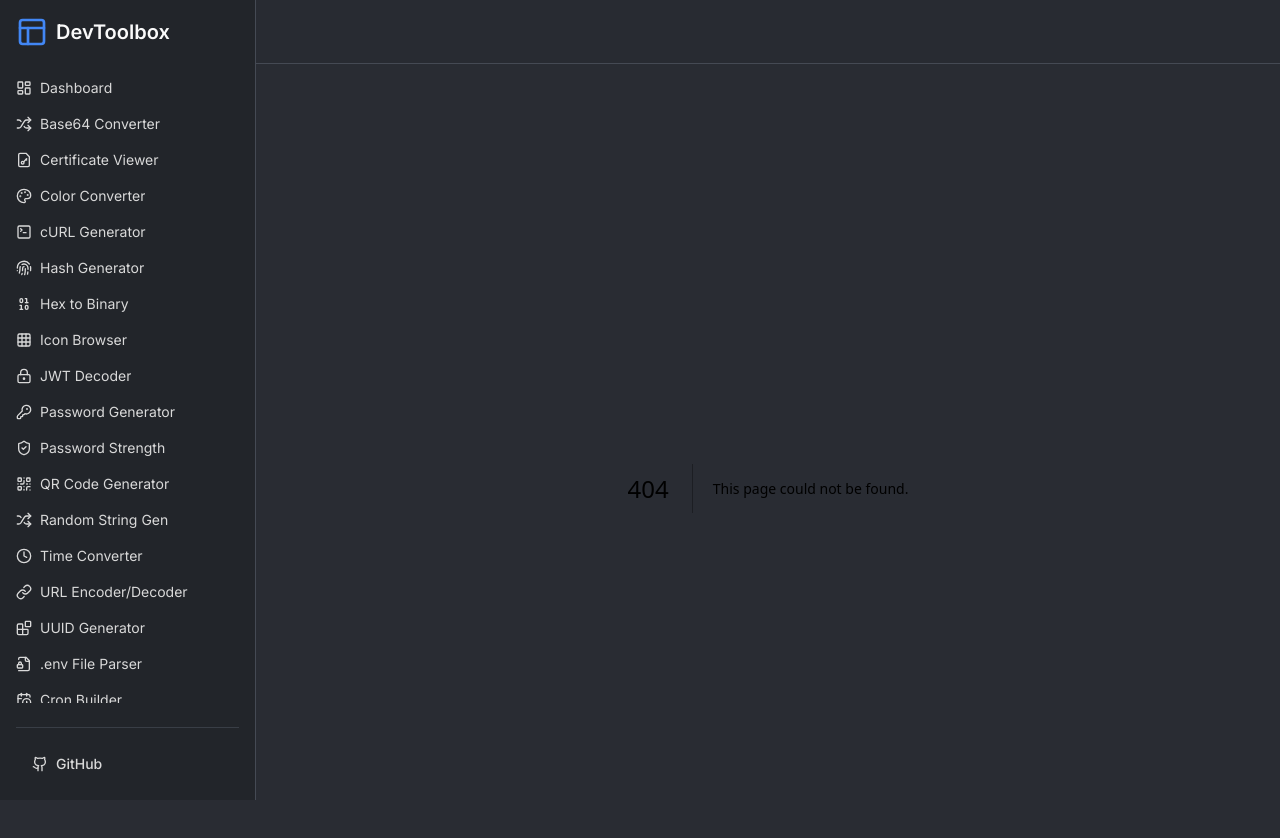
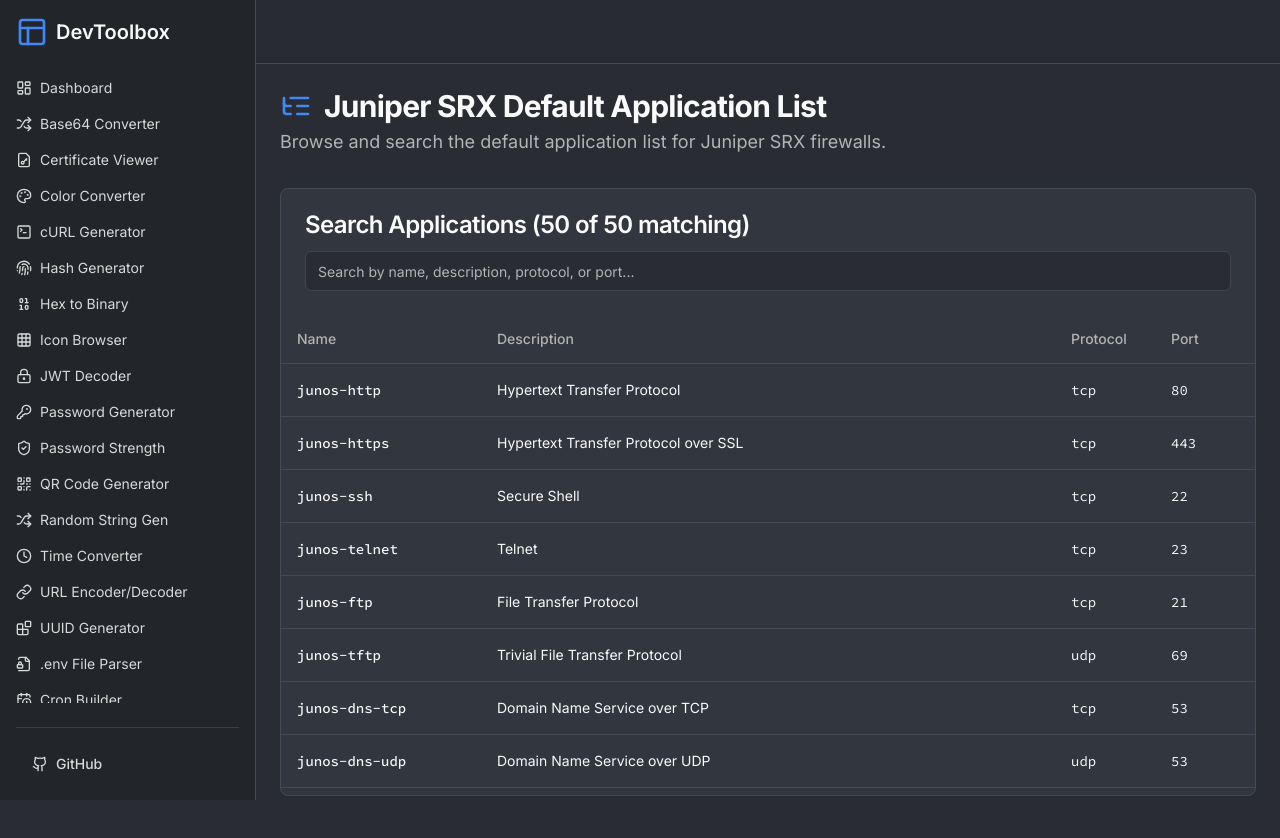
Before and after one commit to i-am-smolli/devtoolbox, a Next.js app: page /networking-tools/juniper-srx-applications in a window 1280 px wide. Before the commit this address had no page. Shown: the top 838 px of the page. Built offline with nearby package versions, Linux system fonts and the light colour scheme.

Commit message:
next new tool: Juniper SRX Default Application List

```diff
--- /dev/null
+++ b/src/app/networking-tools/juniper-srx-applications/layout.tsx
@@ -0,0 +1,16 @@
+import type { Metadata } from "next";
+import type React from "react";
+
+export const metadata: Metadata = {
+  title: "Juniper SRX Default Application List",
+  description:
+    "Browse and search the default application list for Juniper SRX firewalls. Quickly find application details, protocols, and port numbers.",
+};
+
+export default function JuniperSrxApplicationsLayout({
+  children,
+}: {
+  children: React.ReactNode;
+}) {
+  return <>{children}</>;
+}
--- /dev/null
+++ b/src/app/networking-tools/juniper-srx-applications/page.tsx
@@ -0,0 +1,97 @@
+"use client";
+
+import { ListTree } from "lucide-react";
+import { useMemo, useState } from "react";
+import { PageHeader } from "@/components/page-header";
+import { Card, CardContent, CardHeader, CardTitle } from "@/components/ui/card";
+import { Input } from "@/components/ui/input";
+import { ScrollArea } from "@/components/ui/scroll-area";
+import {
+  Table,
+  TableBody,
+  TableCell,
+  TableHead,
+  TableHeader,
+  TableRow,
+} from "@/components/ui/table";
+import { defaultApplications } from "@/lib/juniper-srx-apps";
+
+export default function JuniperSrxApplicationsPage() {
+  const [searchTerm, setSearchTerm] = useState("");
+
+  const filteredApplications = useMemo(() => {
+    if (!searchTerm.trim()) {
+      return defaultApplications;
+    }
+    const lowercasedFilter = searchTerm.toLowerCase();
+    return defaultApplications.filter(
+      (app) =>
+        app.name.toLowerCase().includes(lowercasedFilter) ||
+        app.description.toLowerCase().includes(lowercasedFilter) ||
+        app.protocol.toLowerCase().includes(lowercasedFilter) ||
+        app.port.toString().includes(lowercasedFilter),
+    );
+  }, [searchTerm]);
+
+  return (
+    <div className="flex flex-col">
+      <PageHeader
+        title="Juniper SRX Default Application List"
+        description="Browse and search the default application list for Juniper SRX firewalls."
+        icon={ListTree}
+      />
+      <Card>
+        <CardHeader>
+          <CardTitle className="font-headline">
+            Search Applications ({filteredApplications.length} of{" "}
+            {defaultApplications.length} matching)
+          </CardTitle>
+          <div className="pt-2">
+            <Input
+              type="text"
+              placeholder="Search by name, description, protocol, or port..."
+              value={searchTerm}
+              onChange={(e) => setSearchTerm(e.target.value)}
+              className="w-full"
+              aria-label="Search applications"
+            />
+          </div>
+        </CardHeader>
+        <CardContent className="p-0">
+          <ScrollArea className="h-[calc(100vh-20rem)]">
+            <Table>
+              <TableHeader className="sticky top-0 bg-card">
+                <TableRow>
+                  <TableHead className="w-[200px]">Name</TableHead>
+                  <TableHead>Description</TableHead>
+                  <TableHead className="w-[100px]">Protocol</TableHead>
+                  <TableHead className="w-[100px]">Port</TableHead>
+                </TableRow>
+              </TableHeader>
+              <TableBody>
+                {filteredApplications.length === 0 ? (
+                  <TableRow>
+                    <TableCell colSpan={4} className="h-24 text-center">
+                      No results found for &quot;{searchTerm}&quot;.
+                    </TableCell>
+                  </TableRow>
+                ) : (
+                  filteredApplications.map((app) => (
+                    <TableRow key={app.name}>
+                      <TableCell className="font-medium font-code">
+                        {app.name}
+                      </TableCell>
+                      <TableCell>{app.description}</TableCell>
+                      <TableCell className="font-code">{app.protocol}</TableCell>
+                      <TableCell className="font-code">{app.port}</TableCell>
+                    </TableRow>
+                  ))
+                )}
+              </TableBody>
+            </Table>
+          </ScrollArea>
+        </CardContent>
+      </Card>
+    </div>
+  );
+}
--- a/src/app/page.tsx
+++ b/src/app/page.tsx
@@ -20,6 +20,7 @@
   KeyRound,
   LayoutDashboard,
   Link as LinkIcon,
+  ListTree,
   LockKeyhole,
   Minimize2,
   Network,
@@ -255,6 +256,12 @@
     href: "/dev-tools/icon-browser",
     icon: Grid,
   },
+  {
+    title: "Juniper SRX App List",
+    description: "Browse the default application list for Juniper SRX.",
+    href: "/networking-tools/juniper-srx-applications",
+    icon: ListTree,
+  },
 ];
 
 export default function DashboardPage() {
--- a/src/app/sitemap.ts
+++ b/src/app/sitemap.ts
@@ -39,6 +39,7 @@
   "/dev-tools/jwt-decoder",
   "/text-tools/lorem-ipsum-generator",
   "/dev-tools/icon-browser",
+  "/networking-tools/juniper-srx-applications",
 ];
 
 export default function sitemap(): MetadataRoute.Sitemap {
--- a/src/components/layout/main-nav.tsx
+++ b/src/components/layout/main-nav.tsx
@@ -21,6 +21,7 @@
   KeyRound,
   LayoutDashboard,
   Link as LinkIcon,
+  ListTree,
   LockKeyhole,
   Minimize2,
   Network,
@@ -134,6 +135,11 @@
     icon: Network,
   },
   {
+    href: "/networking-tools/juniper-srx-applications",
+    label: "Juniper SRX Apps",
+    icon: ListTree,
+  },
+  {
     href: "/networking-tools/nmap-command-generator",
     label: "Nmap Command Gen",
     icon: ScanSearch,
--- /dev/null
+++ b/src/lib/juniper-srx-apps.ts
@@ -0,0 +1,59 @@
+export interface JuniperSrxApplication {
+  name: string;
+  description: string;
+  protocol: string;
+  port: string;
+}
+
+export const defaultApplications: JuniperSrxApplication[] = [
+  { name: "junos-http", description: "Hypertext Transfer Protocol", protocol: "tcp", port: "80" },
+  { name: "junos-https", description: "Hypertext Transfer Protocol over SSL", protocol: "tcp", port: "443" },
+  { name: "junos-ssh", description: "Secure Shell", protocol: "tcp", port: "22" },
+  { name: "junos-telnet", description: "Telnet", protocol: "tcp", port: "23" },
+  { name: "junos-ftp", description: "File Transfer Protocol", protocol: "tcp", port: "21" },
+  { name: "junos-tftp", description: "Trivial File Transfer Protocol", protocol: "udp", port: "69" },
+  { name: "junos-dns-tcp", description: "Domain Name Service over TCP", protocol: "tcp", port: "53" },
+  { name: "junos-dns-udp", description: "Domain Name Service over UDP", protocol: "udp", port: "53" },
+  { name: "junos-ntp", description: "Network Time Protocol", protocol: "udp", port: "123" },
+  { name: "junos-snmp-request", description: "SNMP request", protocol: "udp", port: "161" },
+  { name: "junos-snmp-trap", description: "SNMP trap", protocol: "udp", port: "162" },
+  { name: "junos-ldap", description: "Lightweight Directory Access Protocol", protocol: "tcp", port: "389" },
+  { name: "junos-ldaps", description: "LDAP over SSL", protocol: "tcp", port: "636" },
+  { name: "junos-radius", description: "Remote Authentication Dial-In User Service", protocol: "udp", port: "1812, 1813, 1645, 1646" },
+  { name: "junos-tacacs", description: "Terminal Access Controller Access-Control System", protocol: "tcp", port: "49" },
+  { name: "junos-ike", description: "Internet Key Exchange", protocol: "udp", port: "500" },
+  { name: "junos-ike-nat", description: "IKE with NAT Traversal", protocol: "udp", port: "4500" },
+  { name: "junos-ping", description: "Ping utility", protocol: "icmp", port: "any" },
+  { name: "junos-traceroute", description: "Traceroute utility", protocol: "udp", port: "33434-33534" },
+  { name: "junos-smtp", description: "Simple Mail Transfer Protocol", protocol: "tcp", port: "25" },
+  { name: "junos-smtps", description: "SMTP over SSL", protocol: "tcp", port: "465" },
+  { name: "junos-pop3", description: "Post Office Protocol version 3", protocol: "tcp", port: "110" },
+  { name: "junos-pop3s", description: "POP3 over SSL", protocol: "tcp", port: "995" },
+  { name: "junos-imap", description: "Internet Message Access Protocol", protocol: "tcp", port: "143" },
+  { name: "junos-imaps", description: "IMAP over SSL", protocol: "tcp", port: "993" },
+  { name: "junos-sql-net", description: "Oracle SQL*Net", protocol: "tcp", port: "1521" },
+  { name: "junos-mysql", description: "MySQL Database", protocol: "tcp", port: "3306" },
+  { name: "junos-ms-rpc", description: "Microsoft RPC", protocol: "tcp", port: "135" },
+  { name: "junos-ms-sql", description: "Microsoft SQL Server", protocol: "tcp", port: "1433" },
+  { name: "junos-netbios-session", description: "NetBIOS Session Service", protocol: "tcp", port: "139" },
+  { name: "junos-smb", description: "Server Message Block", protocol: "tcp", port: "445" },
+  { name: "junos-rtsp", description: "Real Time Streaming Protocol", protocol: "tcp, udp", port: "554" },
+  { name: "junos-sip", description: "Session Initiation Protocol", protocol: "tcp, udp", port: "5060" },
+  { name: "junos-sips", description: "SIP over TLS", protocol: "tcp", port: "5061" },
+  { name: "junos-h323", description: "H.323 Call Signaling", protocol: "tcp", port: "1720" },
+  { name: "junos-pptp", description: "Point-to-Point Tunneling Protocol", protocol: "tcp", port: "1723" },
+  { name: "junos-l2tp", description: "Layer 2 Tunneling Protocol", protocol: "udp", port: "1701" },
+  { name: "junos-esp", description: "IPSec Encapsulating Security Payload", protocol: "esp", port: "any" },
+  { name: "junos-ah", description: "IPSec Authentication Header", protocol: "ah", port: "any" },
+  { name: "junos-gre", description: "Generic Routing Encapsulation", protocol: "gre", port: "any" },
+  { name: "junos-ospf", description: "Open Shortest Path First", protocol: "ospf", port: "any" },
+  { name: "junos-bgp", description: "Border Gateway Protocol", protocol: "tcp", port: "179" },
+  { name: "junos-rip", description: "Routing Information Protocol", protocol: "udp", port: "520" },
+  { name: "junos-dhcp-client", description: "DHCP Client", protocol: "udp", port: "68" },
+  { name: "junos-dhcp-server", description: "DHCP Server", protocol: "udp", port: "67" },
+  { name: "junos-vnc", description: "Virtual Network Computing", protocol: "tcp", port: "5900-5909" },
+  { name: "junos-rdp", description: "Remote Desktop Protocol", protocol: "tcp", port: "3389" },
+  { name: "any-tcp", description: "Any TCP traffic", protocol: "tcp", port: "any" },
+  { name: "any-udp", description: "Any UDP traffic", protocol: "udp", port: "any" },
+  { name: "any-icmp", description: "Any ICMP traffic", protocol: "icmp", port: "any" },
+];
```
